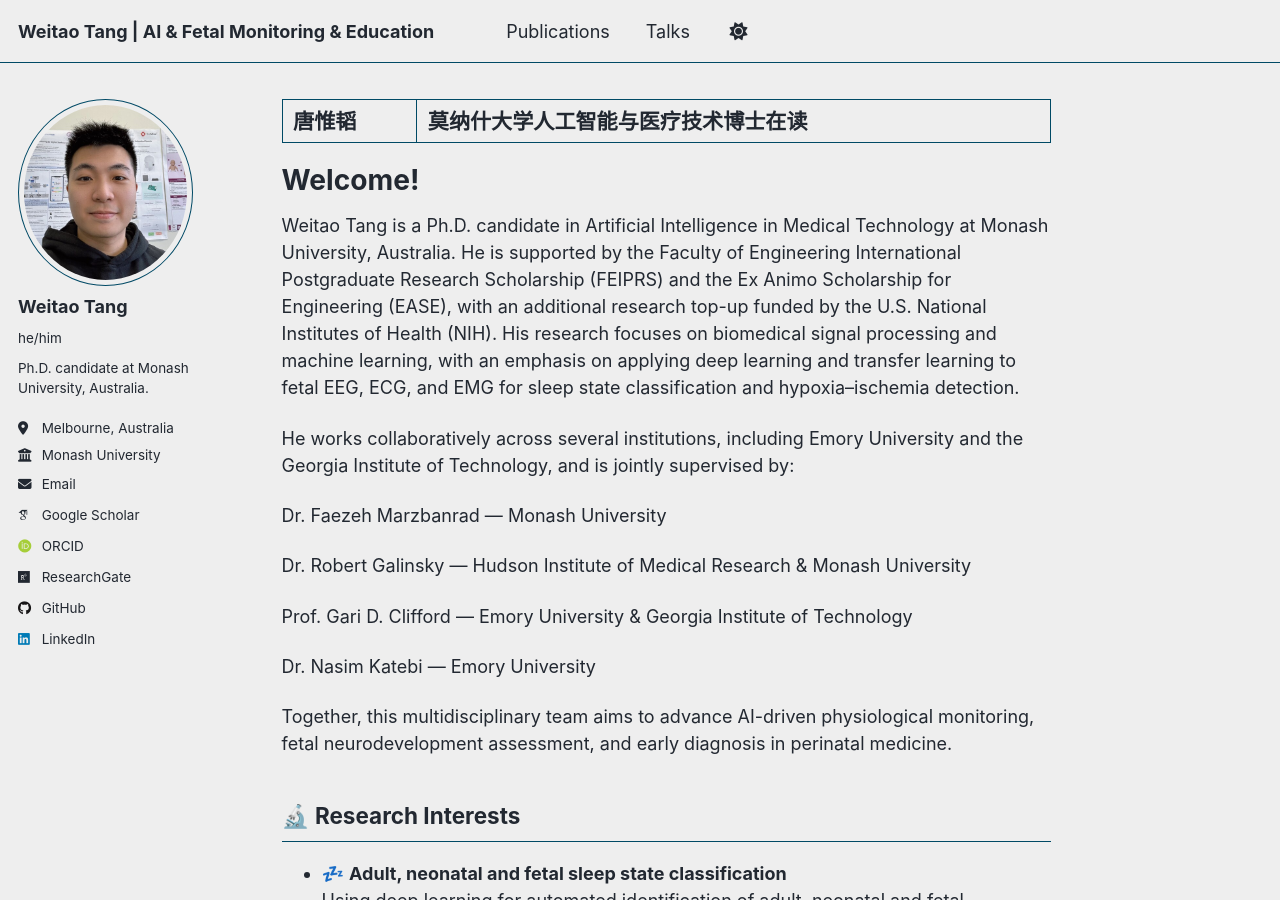
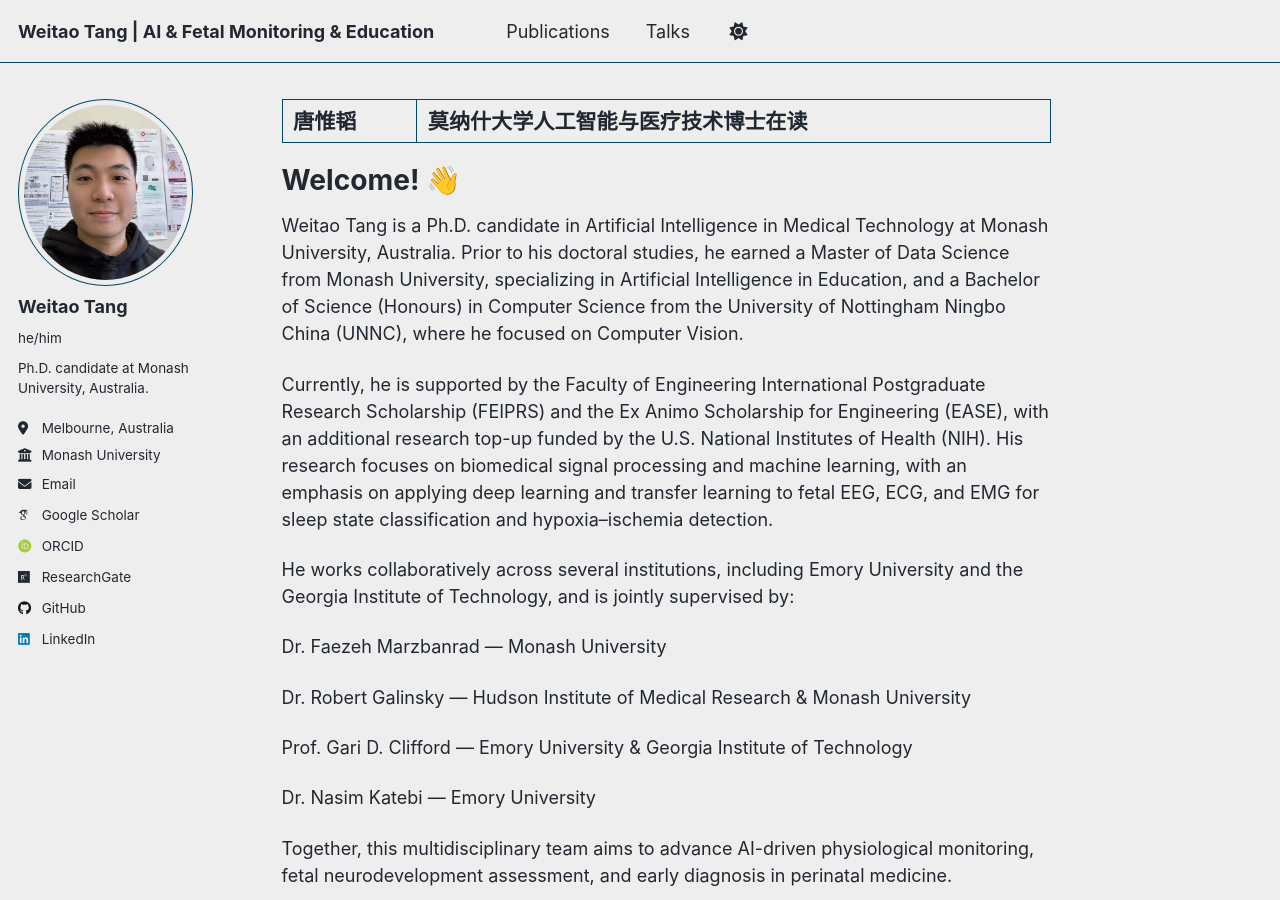
Before and after one commit to WeitaoTang-GitHub/WeitaoTang-GitHub.github.io, a Jekyll site: the page built from _pages/about.md, in a window 1280 px wide and 900 px high. Built offline with Jekyll 4.4.1, drawn with Linux system fonts in a browser that asks for light colours; some web fonts are replaced.

Commit message:
Update about.md

```diff
--- a/_pages/about.md
+++ b/_pages/about.md
@@ -7,10 +7,11 @@ redirect_from:
   - /about.html
 ---
 
-Welcome!
+Welcome! 👋
 ======
+Weitao Tang is a Ph.D. candidate in Artificial Intelligence in Medical Technology at Monash University, Australia. Prior to his doctoral studies, he earned a Master of Data Science from Monash University, specializing in Artificial Intelligence in Education, and a Bachelor of Science (Honours) in Computer Science from the University of Nottingham Ningbo China (UNNC), where he focused on Computer Vision.
 
-Weitao Tang is a Ph.D. candidate in Artificial Intelligence in Medical Technology at Monash University, Australia. He is supported by the Faculty of Engineering International Postgraduate Research Scholarship (FEIPRS) and the Ex Animo Scholarship for Engineering (EASE), with an additional research top-up funded by the U.S. National Institutes of Health (NIH). His research focuses on biomedical signal processing and machine learning, with an emphasis on applying deep learning and transfer learning to fetal EEG, ECG, and EMG for sleep state classification and hypoxia–ischemia detection.
+Currently, he is supported by the Faculty of Engineering International Postgraduate Research Scholarship (FEIPRS) and the Ex Animo Scholarship for Engineering (EASE), with an additional research top-up funded by the U.S. National Institutes of Health (NIH). His research focuses on biomedical signal processing and machine learning, with an emphasis on applying deep learning and transfer learning to fetal EEG, ECG, and EMG for sleep state classification and hypoxia–ischemia detection.
 
 He works collaboratively across several institutions, including Emory University and the Georgia Institute of Technology, and is jointly supervised by:
 
```
